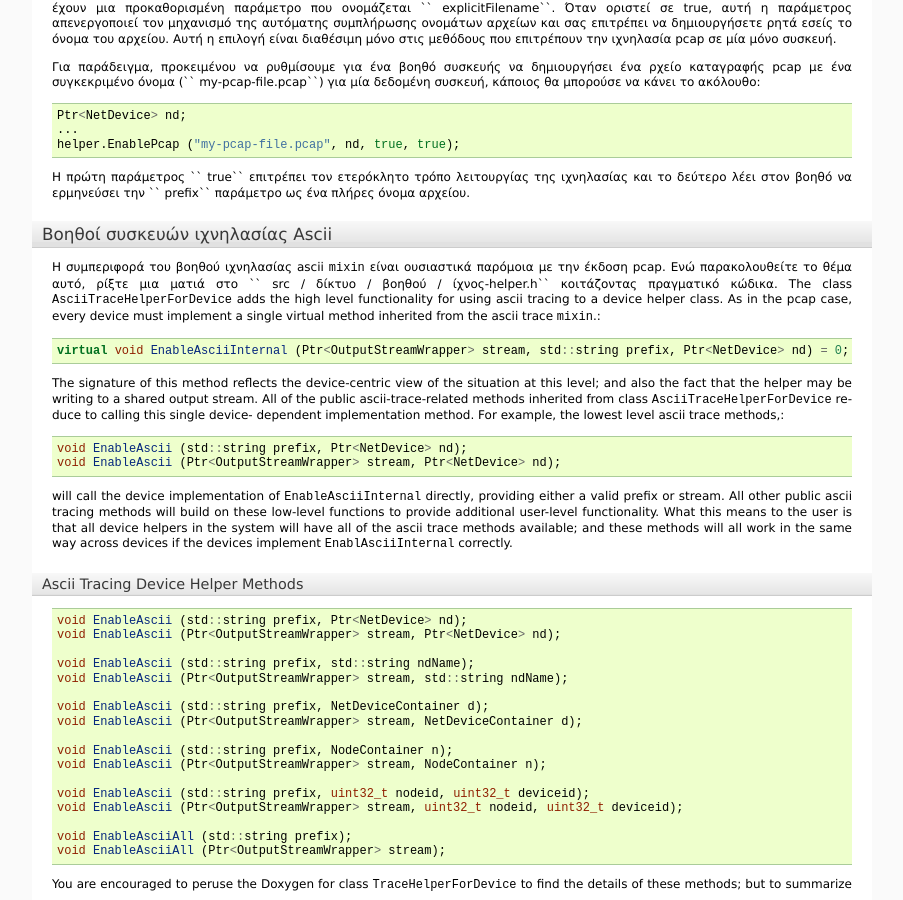
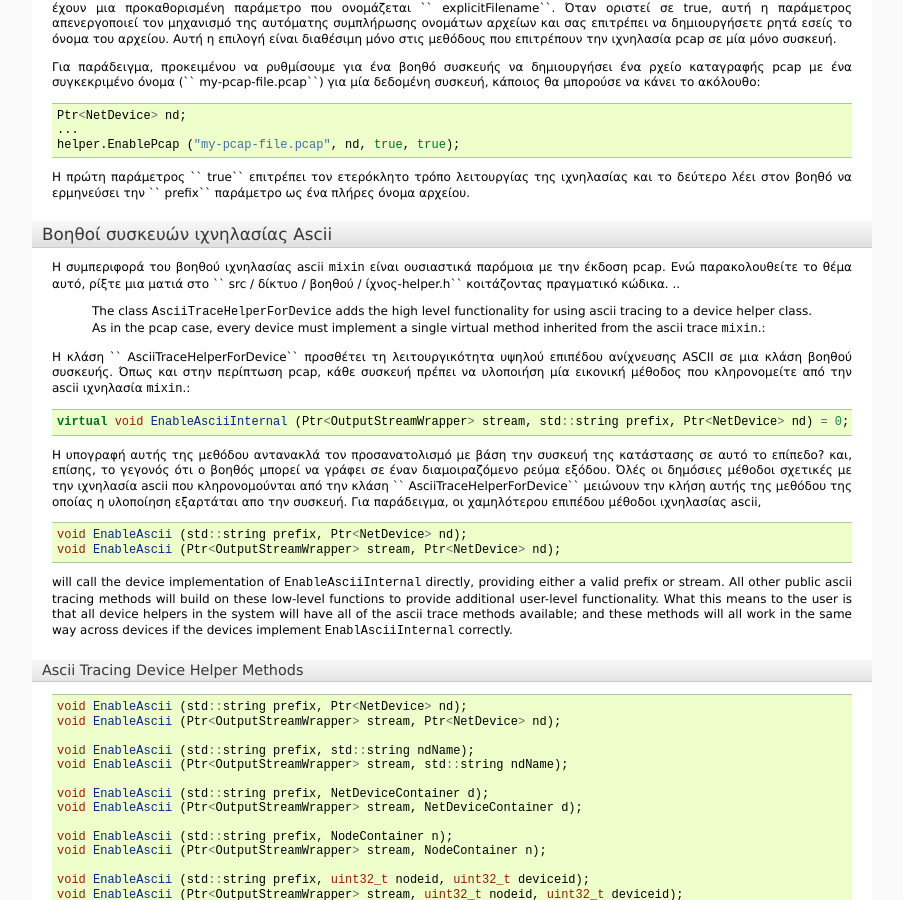
Before and after one commit to maupatras/ns3_team_2B, a Sphinx documentation site: the page built from ns-3.22/doc/manual-gr/source/tracing.rst, in a window 1280 px wide and 900 px high, scrolled down 6608 px. Shown: the whole window, without its empty margins (198-1101 px from the left). Built offline with Sphinx 7.4.7, drawn with Linux system fonts in a browser that asks for light colours; formulas are drawn with MathJax 3; pages that are not in the unit, such as notebooks, are missing from menus.

Commit message:
Update tracing.rst

```diff
--- a/ns-3.22/doc/manual-gr/source/tracing.rst
+++ b/ns-3.22/doc/manual-gr/source/tracing.rst
@@ -948,19 +948,34 @@
 Η συμπεριφορά του βοηθού ιχνηλασίας ascii ``mixin`` είναι ουσιαστικά παρόμοια με
 την έκδοση pcap. Ενώ παρακολουθείτε το θέμα αυτό, ρίξτε μια ματιά στο `` src / δίκτυο / βοηθού / ίχνος-helper.h``
 κοιτάζοντας πραγματικό κώδικα.
-The class ``AsciiTraceHelperForDevice`` adds the high level functionality for
-using ascii tracing to a device helper class. As in the pcap case, every device
-must implement a single virtual method inherited from the ascii trace
-``mixin``.::
+..
+ The class ``AsciiTraceHelperForDevice`` adds the high level functionality for
+ using ascii tracing to a device helper class. As in the pcap case, every device
+ must implement a single virtual method inherited from the ascii trace
+ ``mixin``.::
+
+Η κλάση `` AsciiTraceHelperForDevice`` προσθέτει τη λειτουργικότητα υψηλού επιπέδου
+ανίχνευσης ASCII σε μια κλάση βοηθού συσκευής. Όπως και στην περίπτωση pcap, κάθε
+συσκευή πρέπει να υλοποιήση μία εικονική μέθοδος που κληρονομείτε από την ascii
+ιχνηλασία ``mixin``.::
 
   virtual void EnableAsciiInternal (Ptr<OutputStreamWrapper> stream, std::string prefix, Ptr<NetDevice> nd) = 0;
 
-The signature of this method reflects the device-centric view of the situation
-at this level; and also the fact that the helper may be writing to a shared
-output stream. All of the public ascii-trace-related methods inherited from
-class ``AsciiTraceHelperForDevice`` reduce to calling this single device-
-dependent implementation method. For example, the lowest level ascii trace
-methods,::
+..
+ The signature of this method reflects the device-centric view of the situation
+ at this level; and also the fact that the helper may be writing to a shared
+ output stream. All of the public ascii-trace-related methods inherited from
+ class ``AsciiTraceHelperForDevice`` reduce to calling this single device-
+ dependent implementation method. For example, the lowest level ascii trace
+ methods,::
+
+Η υπογραφή αυτής της μεθόδου αντανακλά τον προσανατολισμό με βάση την συσκευή της
+κατάστασης σε αυτό το επίπεδο? και, επίσης, το γεγονός ότι ο βοηθός μπορεί να γράφει
+σε έναν διαμοιραζόμενο ρεύμα εξόδου. Όλές οι δημόσιες μέθοδοι σχετικές με την
+ιχνηλασία ascii που κληρονομούνται από την κλάση `` AsciiTraceHelperForDevice``
+μειώνουν την κλήση αυτής της μεθόδου της οποίας η υλοποίηση εξαρτάται απο την
+συσκευή. Για παράδειγμα, οι χαμηλότερου επιπέδου μέθοδοι ιχνηλασίας ascii, ::
+
 
   void EnableAscii (std::string prefix, Ptr<NetDevice> nd);
   void EnableAscii (Ptr<OutputStreamWrapper> stream, Ptr<NetDevice> nd);
```
